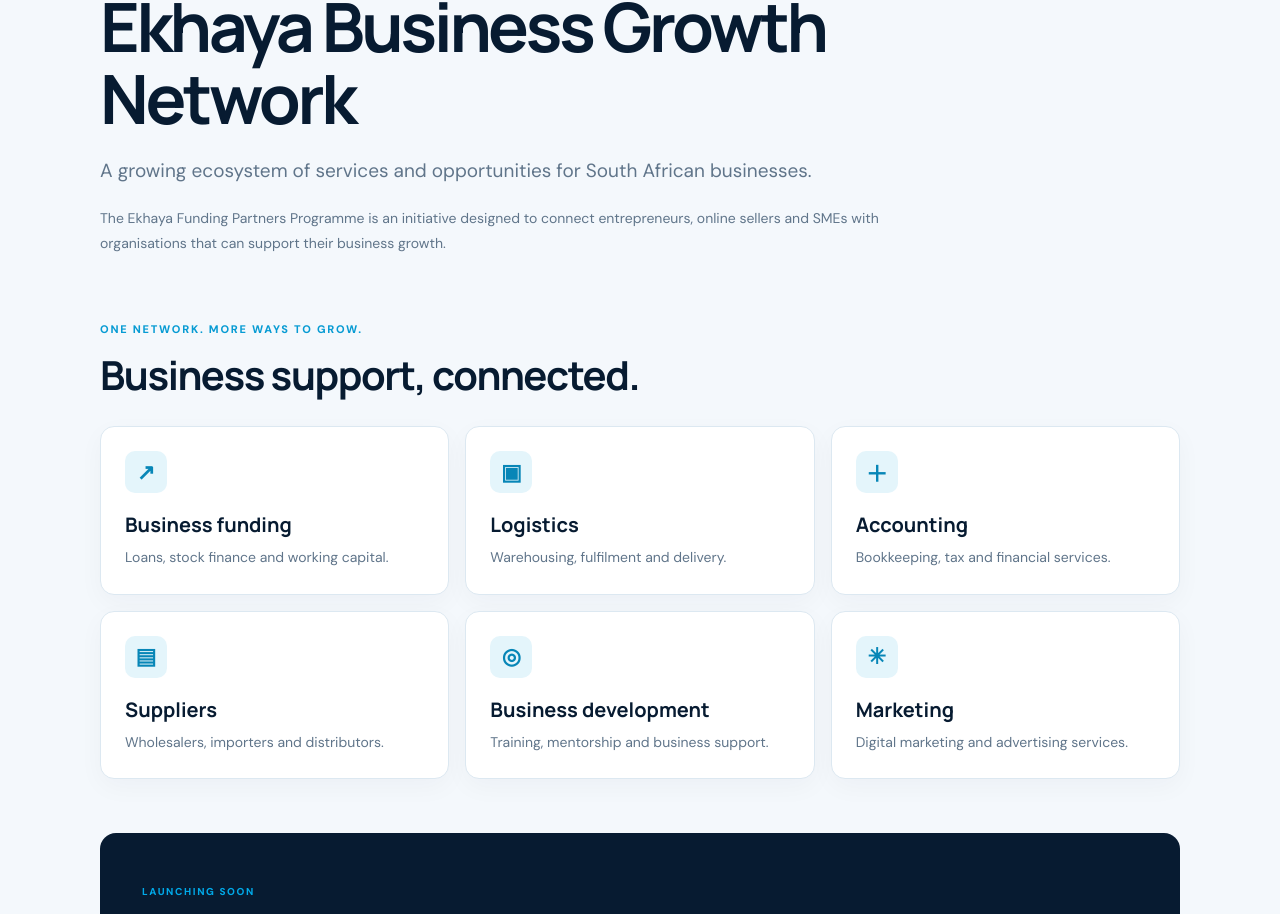
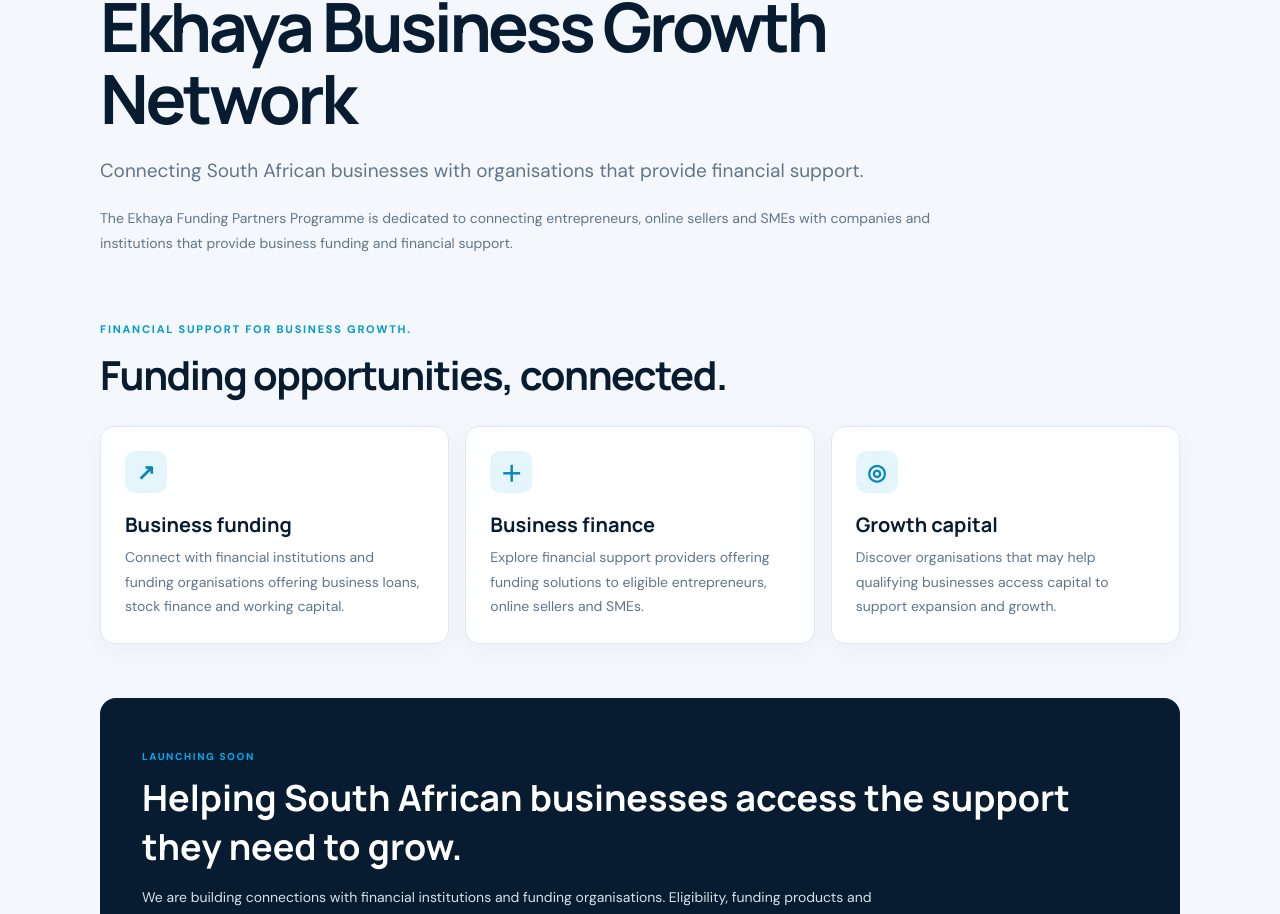
Before and after one commit to Luxolog/ekhaya-commerce-platform, a Next.js app: page /business-growth-network in a window 1280 px wide. Shown: the part 275-1189 px from the top of the page. Built offline with nearby package versions, Linux system fonts and the light colour scheme.

Commit message:
Focus Funding Partners exclusively on financial support

```diff
--- a/src/app/business-growth-network/page.tsx
+++ b/src/app/business-growth-network/page.tsx
@@ -4,13 +4,10 @@ import { useState } from "react";
 import Link from "next/link";
 import SiteHeader from "@/components/SiteHeader";
 
-const services = [
-  { icon: "↗", title: "Business funding", detail: "Loans, stock finance and working capital." },
-  { icon: "▣", title: "Logistics", detail: "Warehousing, fulfilment and delivery." },
-  { icon: "＋", title: "Accounting", detail: "Bookkeeping, tax and financial services." },
-  { icon: "▤", title: "Suppliers", detail: "Wholesalers, importers and distributors." },
-  { icon: "◎", title: "Business development", detail: "Training, mentorship and business support." },
-  { icon: "✳", title: "Marketing", detail: "Digital marketing and advertising services." },
+const fundingPartners = [
+  { icon: "↗", title: "Business funding", detail: "Connect with financial institutions and funding organisations offering business loans, stock finance and working capital." },
+  { icon: "＋", title: "Business finance", detail: "Explore financial support providers offering funding solutions to eligible entrepreneurs, online sellers and SMEs." },
+  { icon: "◎", title: "Growth capital", detail: "Discover organisations that may help qualifying businesses access capital to support expansion and growth." },
 ];
 
 const card = { background: "#fff", border: "1px solid #DCE8F1", borderRadius: 14, padding: 24, boxShadow: "0 8px 26px rgba(7,27,49,.035)" };
@@ -25,17 +22,17 @@ export default function BusinessGrowthNetworkPage() {
       <section style={{ maxWidth: 1080, margin: "0 auto", padding: "clamp(58px, 9vw, 100px) 0 42px" }}>
         <p style={{ color: "#079BD3", fontSize: 11, fontWeight: 800, letterSpacing: ".17em", marginTop: 28 }}>GROWING TOGETHER</p>
         <h1 style={{ fontFamily: "Manrope, sans-serif", fontSize: "clamp(38px, 6vw, 68px)", lineHeight: 1.06, letterSpacing: "-.05em", margin: "14px 0 20px", maxWidth: 900 }}>Ekhaya Business Growth Network</h1>
-        <p style={{ ...muted, fontSize: "clamp(16px, 2vw, 19px)", maxWidth: 820 }}>A growing ecosystem of services and opportunities for South African businesses.</p>
-        <p style={{ ...muted, maxWidth: 850, marginTop: 18 }}>The Ekhaya Funding Partners Programme is an initiative designed to connect entrepreneurs, online sellers and SMEs with organisations that can support their business growth.</p>
+        <p style={{ ...muted, fontSize: "clamp(16px, 2vw, 19px)", maxWidth: 820 }}>Connecting South African businesses with organisations that provide financial support.</p>
+        <p style={{ ...muted, maxWidth: 850, marginTop: 18 }}>The Ekhaya Funding Partners Programme is dedicated to connecting entrepreneurs, online sellers and SMEs with companies and institutions that provide business funding and financial support.</p>
       </section>
 
       <section style={{ maxWidth: 1080, margin: "0 auto" }}>
         <div style={{ marginBottom: 24 }}>
-          <p style={{ color: "#079BD3", fontSize: 11, fontWeight: 800, letterSpacing: ".16em" }}>ONE NETWORK. MORE WAYS TO GROW.</p>
-          <h2 style={{ fontFamily: "Manrope, sans-serif", fontSize: "clamp(27px, 4vw, 40px)", letterSpacing: "-.035em", margin: "9px 0 0" }}>Business support, connected.</h2>
+          <p style={{ color: "#079BD3", fontSize: 11, fontWeight: 800, letterSpacing: ".16em" }}>FINANCIAL SUPPORT FOR BUSINESS GROWTH.</p>
+          <h2 style={{ fontFamily: "Manrope, sans-serif", fontSize: "clamp(27px, 4vw, 40px)", letterSpacing: "-.035em", margin: "9px 0 0" }}>Funding opportunities, connected.</h2>
         </div>
         <div style={{ display: "grid", gridTemplateColumns: "repeat(auto-fit, minmax(min(100%, 285px), 1fr))", gap: 16 }}>
-          {services.map((service) => <button key={service.title} type="button" onClick={() => setComingSoon(service.title)} aria-label={`${service.title} - coming soon`} style={{ ...card, textAlign: "left", width: "100%", cursor: "pointer", font: "inherit", color: "inherit", transition: "transform .18s ease, box-shadow .18s ease" }}>
+          {fundingPartners.map((service) => <button key={service.title} type="button" onClick={() => setComingSoon(service.title)} aria-label={`${service.title} - coming soon`} style={{ ...card, textAlign: "left", width: "100%", cursor: "pointer", font: "inherit", color: "inherit", transition: "transform .18s ease, box-shadow .18s ease" }}>
             <div style={{ width: 42, height: 42, display: "grid", placeItems: "center", borderRadius: 10, background: "#E4F5FB", color: "#0786B7", fontSize: 22, fontWeight: 700 }}>{service.icon}</div>
             <h3 style={{ fontFamily: "Manrope, sans-serif", fontSize: 20, margin: "18px 0 7px" }}>{service.title}</h3>
             <p style={{ ...muted, margin: 0 }}>{service.detail}</p>
@@ -47,10 +44,10 @@ export default function BusinessGrowthNetworkPage() {
       <section style={{ maxWidth: 1080, margin: "54px auto 0", background: "#071B31", color: "#fff", borderRadius: 16, padding: "clamp(25px, 5vw, 42px)" }}>
         <p style={{ color: "#00A9E8", fontSize: 10, fontWeight: 800, letterSpacing: ".16em" }}>LAUNCHING SOON</p>
         <h2 style={{ fontFamily: "Manrope, sans-serif", fontSize: "clamp(25px, 4vw, 36px)", margin: "10px 0" }}>Helping South African businesses access the support they need to grow.</h2>
-        <p style={{ color: "#D4E2EC", fontSize: 14, lineHeight: 1.8, maxWidth: 760 }}>We are building a network of organisations and service providers across funding, logistics, finance, supply, business development and marketing. Partner and programme details will be shared as the network develops.</p>
+        <p style={{ color: "#D4E2EC", fontSize: 14, lineHeight: 1.8, maxWidth: 760 }}>We are building connections with financial institutions and funding organisations. Eligibility, funding products and application requirements will depend on each participating provider.</p>
         <Link href="/" style={{ display: "inline-flex", marginTop: 14, padding: "12px 18px", background: "#079BD3", color: "#fff", borderRadius: 8, fontSize: 12, fontWeight: 800, textDecoration: "none" }}>BACK TO EKHAYA TECHNOLOGIES →</Link>
       </section>
-      <footer style={{ maxWidth: 1080, margin: "58px auto 0", paddingTop: 20, borderTop: "1px solid #DCE8F1", color: "#8195A8", fontSize: 12 }}>Ekhaya Technologies · Ekhaya Business Growth Network · South Africa</footer>
+      <footer style={{ maxWidth: 1080, margin: "58px auto 0", paddingTop: 20, borderTop: "1px solid #DCE8F1", color: "#8195A8", fontSize: 12 }}>Ekhaya Technologies · Funding Partners Programme · South Africa</footer>
     </main>
   );
 }
```
